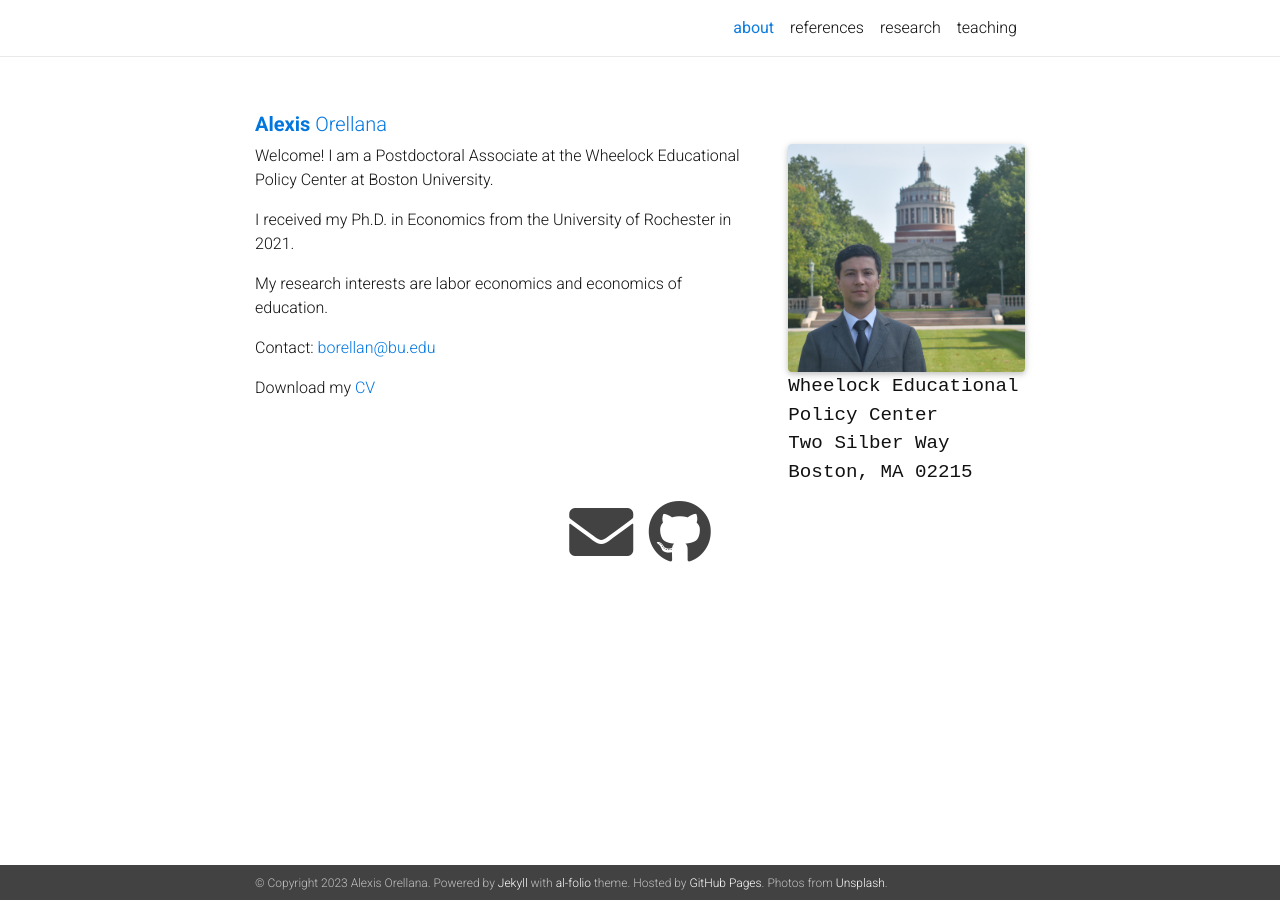
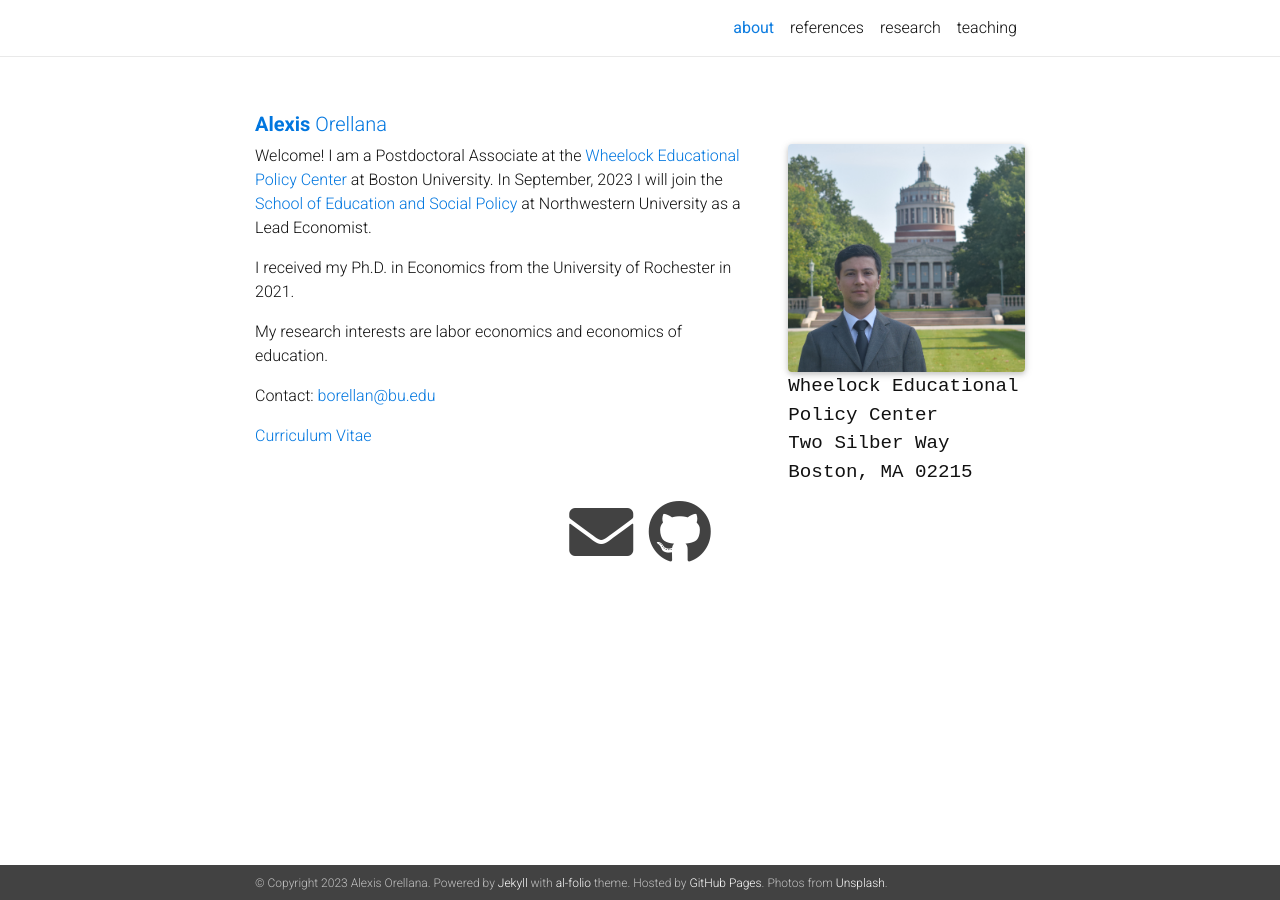
Before and after one commit to alexisorellana/alexisorellana.github.io, a Jekyll site: the page built from _pages/about.md, in a window 1280 px wide. Built offline with Jekyll 4.4.1, drawn with Linux system fonts in a browser that asks for light colours; nearby versions of some CDN libraries; a style sheet for code colours, icons or effects is not loaded.

Commit message:
update 04-23

```diff
--- a/_pages/about.md
+++ b/_pages/about.md
@@ -16,7 +16,7 @@ news: false
 social: true
 ---
 
-Welcome! I am a Postdoctoral Associate at the Wheelock Educational Policy Center at Boston University.
+Welcome! I am a Postdoctoral Associate at the <a href="https://wheelockpolicycenter.org" target="_blank">Wheelock Educational Policy Center</a> at Boston University. In September, 2023 I will join the <a href="https://www.sesp.northwestern.edu" target="_blank">School of Education and Social Policy</a> at Northwestern University as a Lead Economist.
 
 I received my Ph.D. in Economics from the University of Rochester in 2021.
 
@@ -24,4 +24,4 @@ My research interests are labor economics and economics of education.
 
 Contact: <a href="mailto:borellan@bu.edu">borellan@bu.edu</a>
 
-Download my [CV]({{ site.baseurl }}/assets/pdf/Alexis Orellana - CV.pdf)
+[Curriculum Vitae]({{ site.baseurl }}/assets/pdf/Alexis Orellana - CV.pdf)
```
Also changed, not shown: _pages/research.md (+2 -2 lines).
